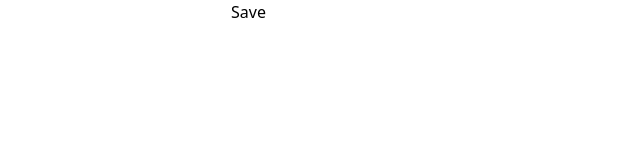
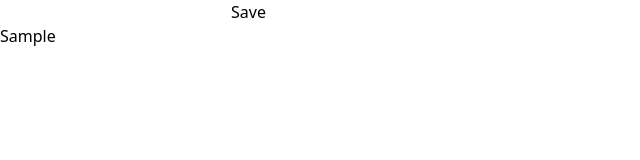
Before and after one commit to gregodiaz/todo-vite-tsx, a React (Vite) app: page / in a window 1280 px wide. Both pictures are taken after typing "Sample" into the empty fields and a click on the button "Save". Shown: the top 160 px of the page, without its empty margins (0-640 px from the left). Built offline with nearby package versions, Linux system fonts and the light colour scheme.

Commit message:
Add task list and show them.

```diff
--- a/src/App.tsx
+++ b/src/App.tsx
@@ -1,15 +1,25 @@
 import { useState } from "react"
 
 type FormElement = React.FormEvent<HTMLFormElement>
+interface ITask {
+  name: string;
+  done: boolean;
+}
 
 function App(): JSX.Element {
 
   const [newTask, setNewTask] = useState<string>('')
+  const [tasks, setTasks] = useState<ITask[]>([])
 
   const handleSubmit = (e: FormElement): void => {
     e.preventDefault()
-    console.log(newTask)
+    addTask(newTask)
     setNewTask('')
+  }
+
+  const addTask = (name: string): void => {
+    const updatedTask = [...tasks, { name, done: false }]
+    setTasks(updatedTask)
   }
 
   return (
@@ -25,6 +35,13 @@ function App(): JSX.Element {
           Save
         </button>
       </form>
+      {
+        tasks.map((task: ITask, i: number) => (
+          <div key={i}>
+            {task.name}
+          </div>
+        ))
+      }
     </div>
   )
 }
```
